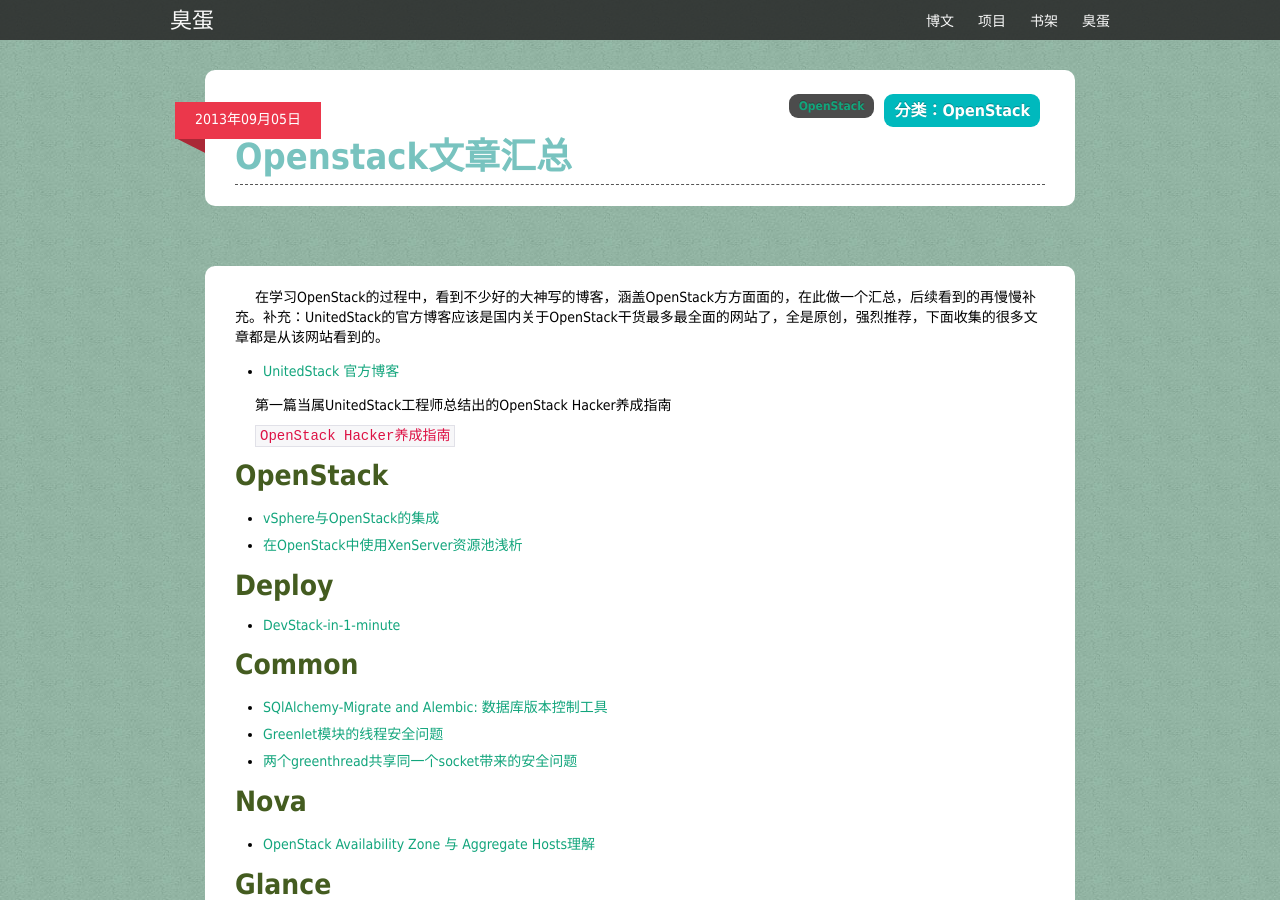
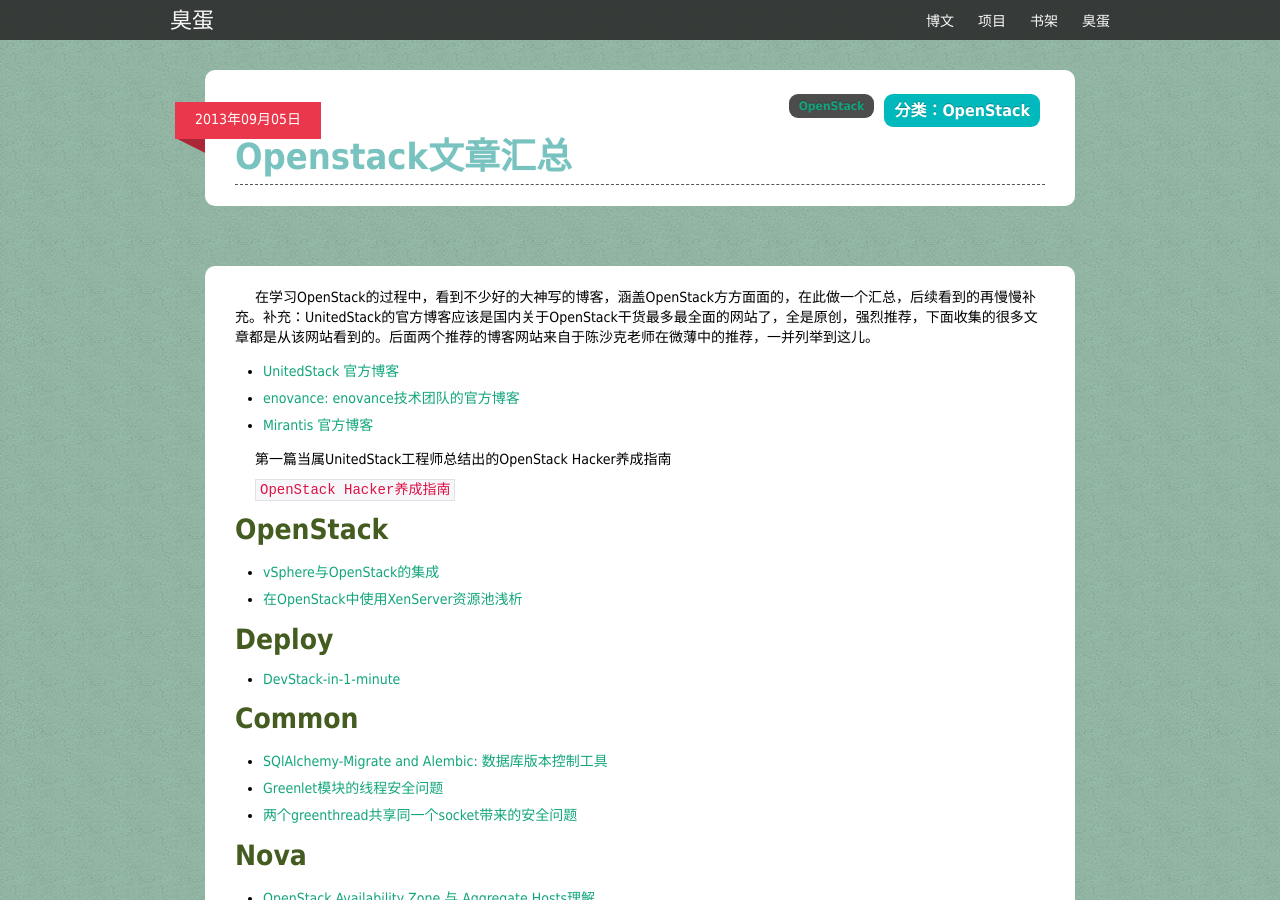
Before and after one commit to liuan/blog, a Jekyll site: the page built from _posts/2013-9-5-OpenStack文章汇总.md, in a window 1280 px wide and 900 px high. Built offline with Jekyll 4.4.1, drawn with Linux system fonts in a browser that asks for light colours; comment, search, counter and statistics services are not loaded.

Commit message:
new blog sites about openstack

```diff
--- a/_posts/2013-9-5-OpenStack文章汇总.md
+++ b/_posts/2013-9-5-OpenStack文章汇总.md
@@ -5,9 +5,11 @@
 descriptor: 列举收集的一些好文章
 ---
 
-在学习OpenStack的过程中，看到不少好的大神写的博客，涵盖OpenStack方方面面的，在此做一个汇总，后续看到的再慢慢补充。补充：UnitedStack的官方博客应该是国内关于OpenStack干货最多最全面的网站了，全是原创，强烈推荐，下面收集的很多文章都是从该网站看到的。
+在学习OpenStack的过程中，看到不少好的大神写的博客，涵盖OpenStack方方面面的，在此做一个汇总，后续看到的再慢慢补充。补充：UnitedStack的官方博客应该是国内关于OpenStack干货最多最全面的网站了，全是原创，强烈推荐，下面收集的很多文章都是从该网站看到的。后面两个推荐的博客网站来自于陈沙克老师在微薄中的推荐，一并列举到这儿。
 
 * [UnitedStack 官方博客](http://www.ustack.com/blog/)
+* [enovance: enovance技术团队的官方博客](http://techs.enovance.com)
+* [Mirantis 官方博客](http://www.mirantis.com/blog/)
 
 第一篇当属UnitedStack工程师总结出的OpenStack Hacker养成指南
 
```
